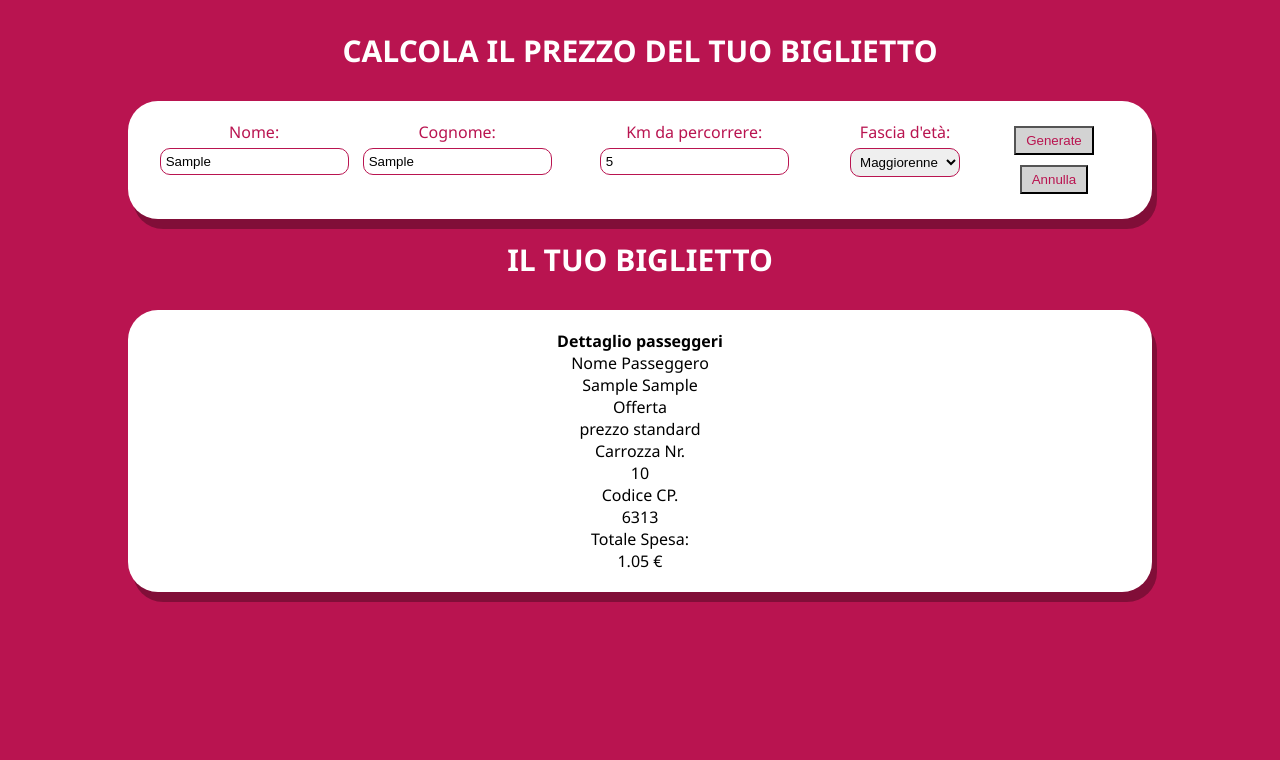
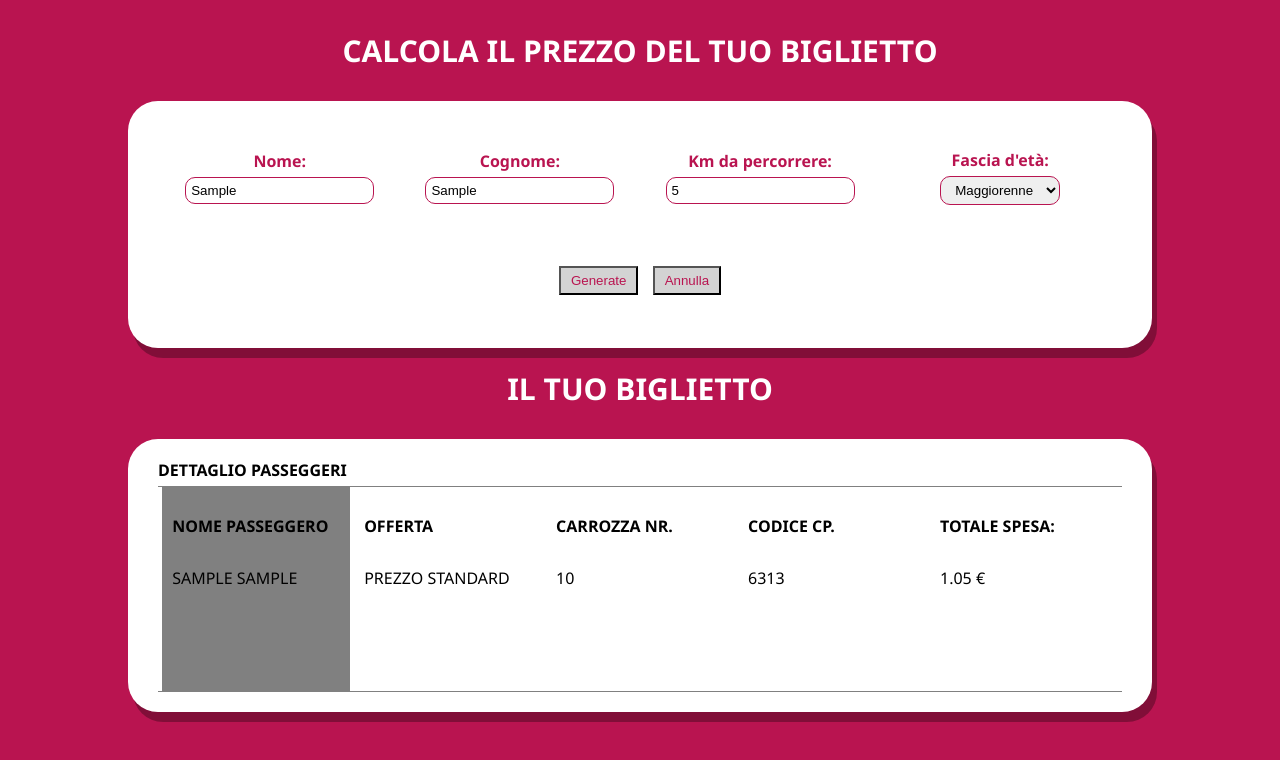
Before and after one commit to MauriPiace92/js-biglietto-treno-form, a plain HTML site: page index.html in a window 1280 px wide. Both pictures are taken after typing "Sample", "Sample", "5" into the empty fields and a click on the button "Generate". Drawn offline with Linux system fonts and the light colour scheme.

Commit message:
Fine esercizio

```diff
--- a/css/style.css
+++ b/css/style.css
@@ -24,9 +24,15 @@ body{
     background-color: white;
     border-radius: 30px;
     box-shadow: 5px 10px rgba(0, 0, 0, 0.3);
-    display: flex;
-    justify-content: space-around;
     color: #b91450;
+}
+.generate-ticket div{
+    display: inline-block;
+    width: calc(( 100% / 4 ) - 5px );
+    text-align: center;
+    /* height: 204px; */
+    padding: 28px 10px;
+    font-weight: bold;
 }
 .generate-ticket input{
     border: 1px solid #b91450;
@@ -38,7 +44,7 @@ body{
 .generate-ticket select{
     border: 1px solid #b91450;
     border-radius: 10px;
-    padding: 5px 5px;
+    padding: 5px 10px;
     margin-top: 5px;
 }
 
@@ -67,6 +73,35 @@ h2{
     background-color: white;
     border-radius: 30px;
     box-shadow: 5px 10px rgba(0, 0, 0, 0.3);
-   color: black;
+    color: black;
+}
+.hidden{
+    display: none;
+}
+.your-ticket h4{
+    margin-bottom: 5px;
+    text-transform: uppercase;
+    text-align: left;
+}
+.info-wrapper{
+    border-top: 1px solid gray;
+    border-bottom: 1px solid gray;
+}
 
+.info-wrapper div{
+    display: inline-block;
+    width: calc(( 100% / 5 ) - 5px );
+    text-align: left;
+    height: 204px;
+    padding: 28px 10px;
+    text-transform: uppercase;
+    font-weight: bold;
 }
+.nome-passeggero{
+    background-color: gray;
+}
+
+.your-ticket p{
+    font-weight: normal;
+    margin-top: 30px;
+}
--- a/index.html
+++ b/index.html
@@ -62,11 +62,12 @@
         <!-- il tuo biglietto -->
         <h2>il tuo biglietto</h2>
 
-        <div class="your-ticket">
+        <div id="ticket-result" class="hidden">
 
             <h4>Dettaglio passeggeri</h4>
 
-            <div class="nome-passeggiero" >Nome Passeggero
+            <div class="info-wrapper">
+                <div class="nome-passeggero" >Nome Passeggero
                     <p id="result-nome-passeggero"></p>
                 </div>
 
@@ -85,6 +86,7 @@
                 <div class="prezzo-finale-passeggero" >Totale Spesa:
                     <p id="result-prezzo-finale-passeggero"></p>
                 </div>
+            </div>
 
         </div>
         <!-- fine il tuo bigliettp -->
--- a/js/script.js
+++ b/js/script.js
@@ -1,6 +1,10 @@
 // Al click devo inserire il nome,cognome, etc....
 var generateButton = document.getElementById('generate-button');
 generateButton = generateButton.addEventListener('click', function(){
+
+    // far apparire il div passeggero
+    var hidddenClass = document.getElementById ('ticket-result');
+    hidddenClass.className = "your-ticket";
 
     // nome e cognome
     var nomeUtente = document.getElementById('nome-utente').value;
```
Lines whose indentation alone changed are shown as unchanged.
